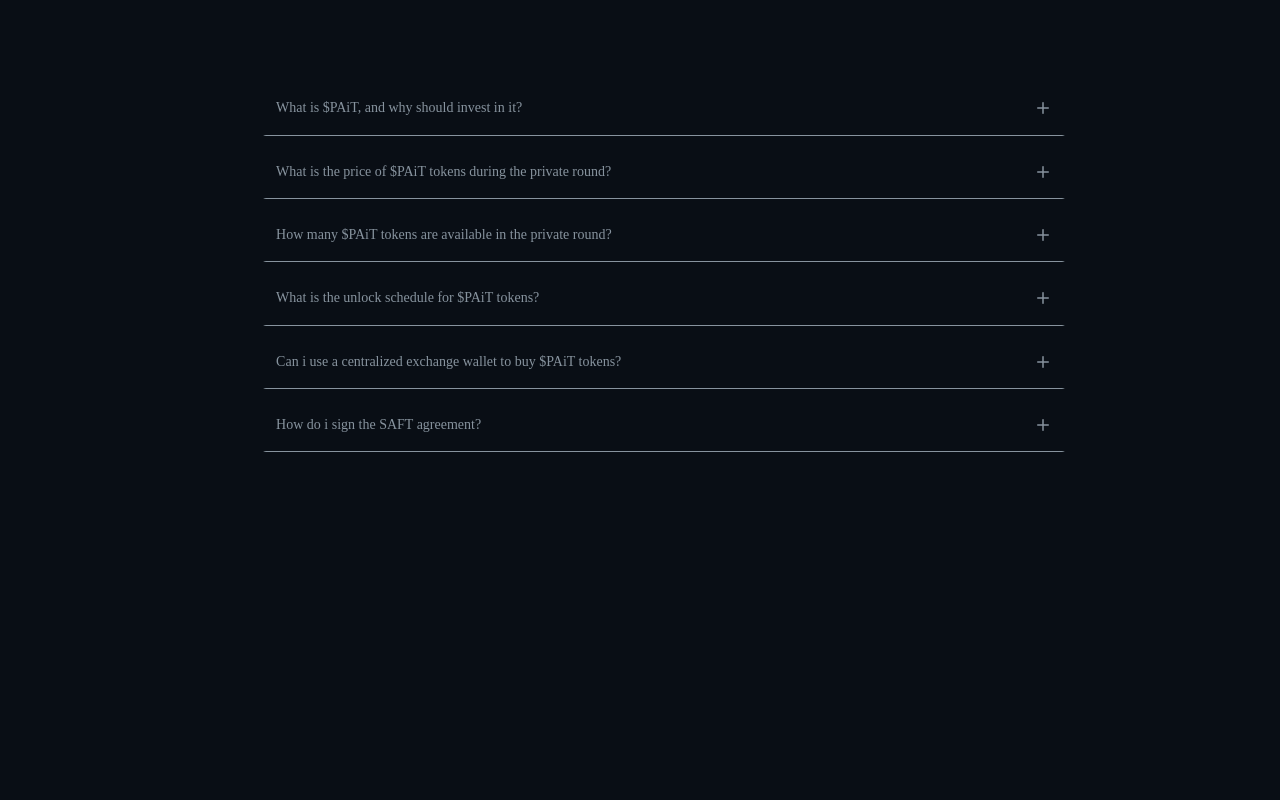
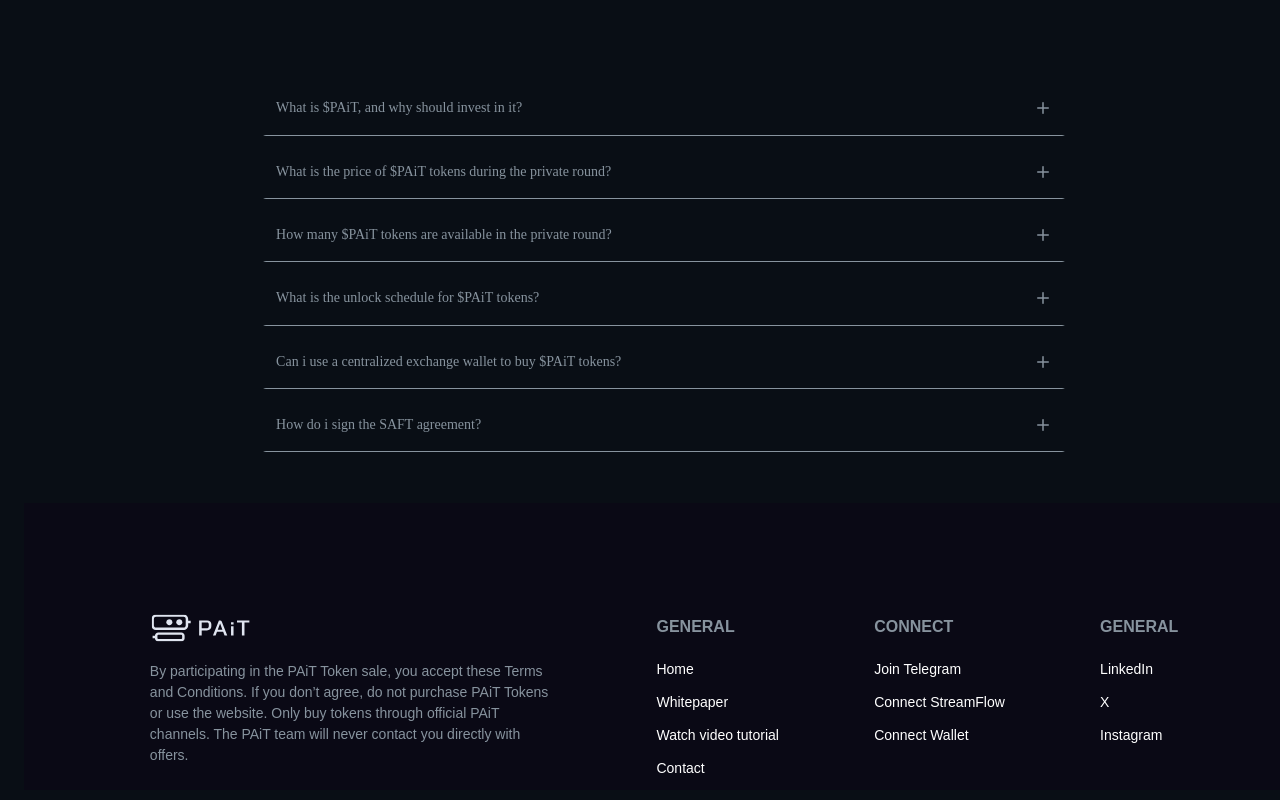
Before and after one commit to PAiT-trade/private-round, a Next.js app: page / in a window 1280 px wide. Shown: the part 3220-4020 px from the top of the page. Before the commit the page ends 3723 px from the top, so only its background shows below. Built offline with nearby package versions, Linux system fonts and the light colour scheme.

Commit message:
add footer

```diff
--- a/src/app/page.tsx
+++ b/src/app/page.tsx
@@ -1,4 +1,5 @@
 "use client";
+import styled from "styled-components";
 import { Allocations } from "@/components/Allocations";
 import { BuyCard } from "@/components/Cards/Buy";
 import PreSale from "@/components/Cards/PreSale";
@@ -8,10 +9,10 @@ import { HowToBuy } from "@/components/HowToBuy";
 import { NavSection } from "@/components/navbar";
 import { Rewards } from "@/components/Rewards";
 import ShowCase from "@/components/ShowCase";
+import { Footer } from "@/components/Footer";
 import { SectionWrapper } from "@/styles/app-common-styled";
 import { AppState } from "@/types/app";
 import { useState } from "react";
-import styled from "styled-components";
 
 export default function Home() {
   const [state, setState] = useState<AppState>({
@@ -76,6 +77,9 @@ export default function Home() {
         />
         <FAQSection />
       </SectionWrapper>
+      <SectionWrapper $bg="#0a0915">
+        <Footer />
+      </SectionWrapper>
     </>
   );
 }
--- /dev/null
+++ b/src/components/Footer.tsx
@@ -0,0 +1,96 @@
+"use client";
+import { Paragraph } from "@/styles/app-common-styled";
+import styled from "styled-components";
+
+export const FooterHeaderWrapper = styled.div`
+  display: flex;
+  justify-content: space-between;
+  margin-top: 100px;
+`;
+
+export const AboutPait = styled.div`
+  width: 40%;
+  display: flex;
+  flex-direction: column;
+  gap: 1.8rem;
+`;
+export const AboutLogo = styled.img`
+  width: 101.69px;
+  height: 28px;
+`;
+export const FooterItem = styled.div`
+  display: flex;
+  flex-direction: column;
+  align-self: flex-start;
+  align-items: flex-start;
+  gap: 1.8rem;
+`;
+
+export const Title = styled.h2`
+  color: #87939e;
+  font-size: 16px;
+`;
+
+export const Nav = styled.ul``;
+export const NavItem = styled.li`
+  display: flex;
+  flex-direction: column;
+  gap: 1rem;
+`;
+export const NavLink = styled.a`
+  font-size: 14px;
+  font-weight: normal;
+`;
+
+const CopyrightWrapper = styled.div``;
+
+export const Copyright = styled.h5``;
+export const CopyrightAction = styled.div``;
+export const CopyrightLink = styled.a``;
+
+export const Footer = () => {
+  return (
+    <FooterHeaderWrapper>
+      <AboutPait>
+        <AboutLogo src="/Logo.svg" />
+        <Paragraph>
+          By participating in the PAiT Token sale, you accept these Terms and
+          Conditions. If you don’t agree, do not purchase PAiT Tokens or use the
+          website. Only buy tokens through official PAiT channels. The PAiT team
+          will never contact you directly with offers.
+        </Paragraph>
+      </AboutPait>
+      <FooterItem>
+        <Title>GENERAL</Title>
+        <Nav>
+          <NavItem>
+            <NavLink href="#">Home</NavLink>
+            <NavLink href="#">Whitepaper</NavLink>
+            <NavLink href="#">Watch video tutorial</NavLink>
+            <NavLink href="#">Contact</NavLink>
+          </NavItem>
+        </Nav>
+      </FooterItem>
+      <FooterItem>
+        <Title>CONNECT</Title>
+        <Nav>
+          <NavItem>
+            <NavLink href="#">Join Telegram</NavLink>
+            <NavLink href="#">Connect StreamFlow</NavLink>
+            <NavLink href="#">Connect Wallet</NavLink>
+          </NavItem>
+        </Nav>
+      </FooterItem>
+      <FooterItem>
+        <Title>GENERAL</Title>
+        <Nav>
+          <NavItem>
+            <NavLink href="#">LinkedIn</NavLink>
+            <NavLink href="#">X</NavLink>
+            <NavLink href="#">Instagram</NavLink>
+          </NavItem>
+        </Nav>
+      </FooterItem>
+    </FooterHeaderWrapper>
+  );
+};
--- a/src/styles/app-common-styled.ts
+++ b/src/styles/app-common-styled.ts
@@ -7,8 +7,9 @@ export const Container = styled.div`
   width: 100%;
 `;
 
-export const SectionWrapper = styled.div`
+export const SectionWrapper = styled.div<{ $bg?: string }>`
   margin: ${({ theme }) => `${theme.padding.small} ${theme.padding.large}`};
+  background-color: ${({ $bg }) => ($bg ? $bg : "none")};
   padding: 1rem 12rem;
   display: flex;
   align-items: center;
```
